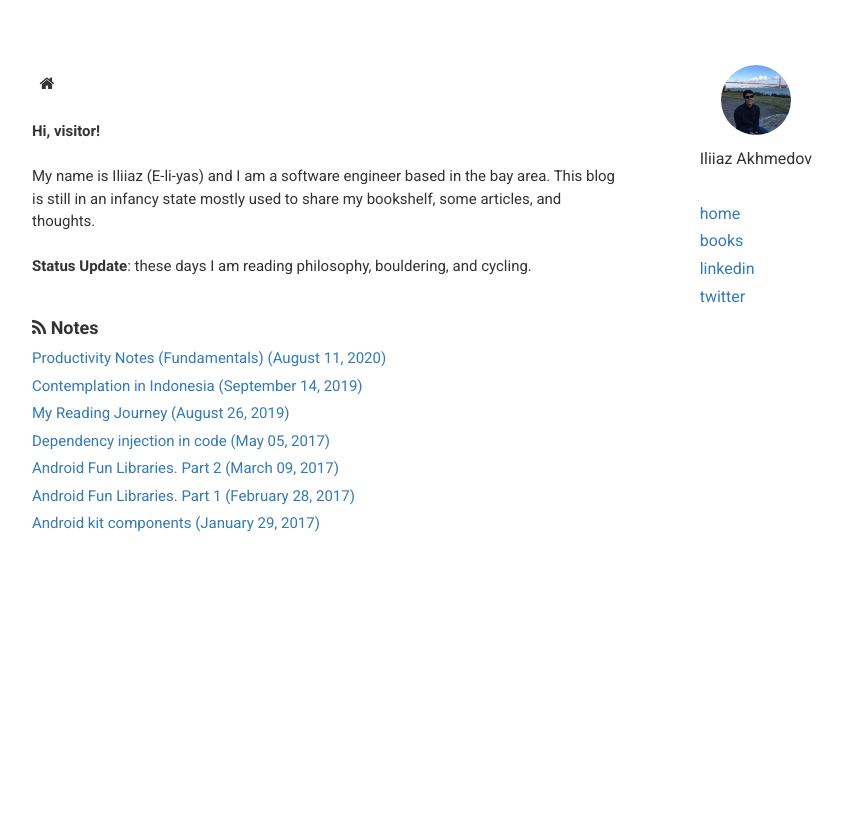
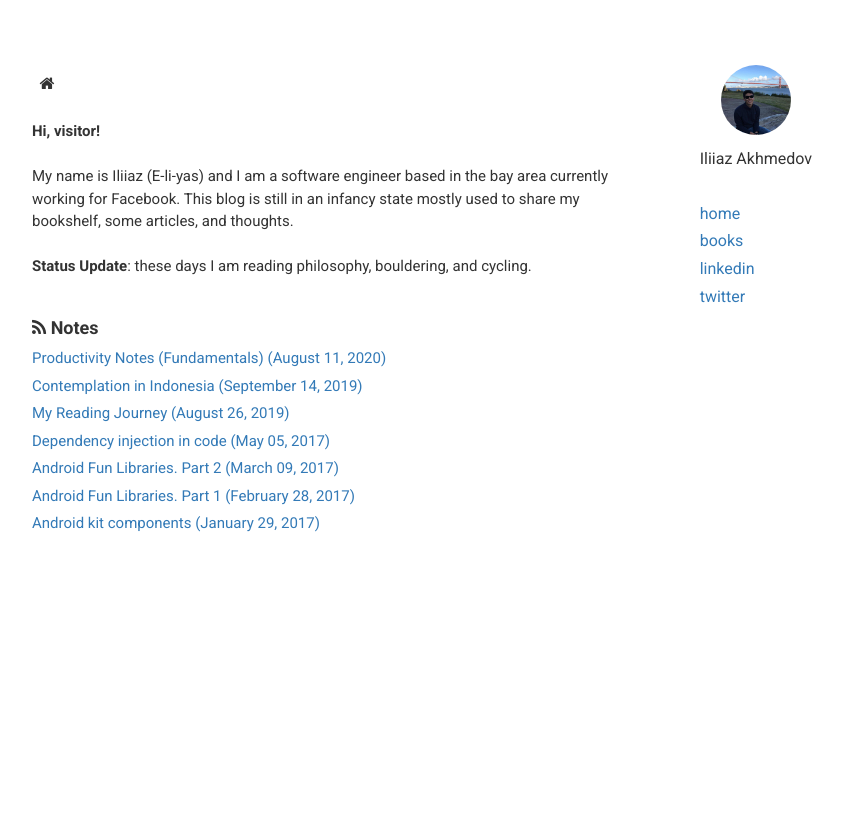
Before and after one commit to ianomad/ianomad.github.io, a Jekyll site: the page built from index.html, in a window 1280 px wide. Shown: the top 840 px of the page, without its empty margins (223-1066 px from the left). Built offline with Jekyll 4.4.1, drawn with Linux system fonts in a browser that asks for light colours; nearby versions of some CDN libraries; grey boxes are pictures that could not be loaded.

Commit message:
Add info on work

```diff
--- a/_includes/feed.html
+++ b/_includes/feed.html
@@ -8,7 +8,7 @@
       <br />
       <br />
 
-      My name is Iliiaz (E-li-yas) and I am a software engineer based in the bay area.
+      My name is Iliiaz (E-li-yas) and I am a software engineer based in the bay area currently working for Facebook.
 
       This blog is still in an infancy state mostly used to share my bookshelf, some articles, and thoughts.
 
--- a/_includes/head.html
+++ b/_includes/head.html
@@ -77,7 +77,3 @@
 <noscript><img height="1" width="1" style="display:none"
     src="https://www.facebook.com/tr?id=997731184016210&ev=PageView&noscript=1" /></noscript>
 <!-- End Facebook Pixel Code -->
-
-<script data-name="BMC-Widget" src="https://cdnjs.buymeacoffee.com/1.0.0/widget.prod.min.js" data-id="ilyusha"
-  data-description="Support me on Buy me a coffee!" data-message="Thank you for visiting. You can now buy me a coffee!"
-  data-color="#FF5F5F" data-position="" data-x_margin="18" data-y_margin="18"></script>
```
